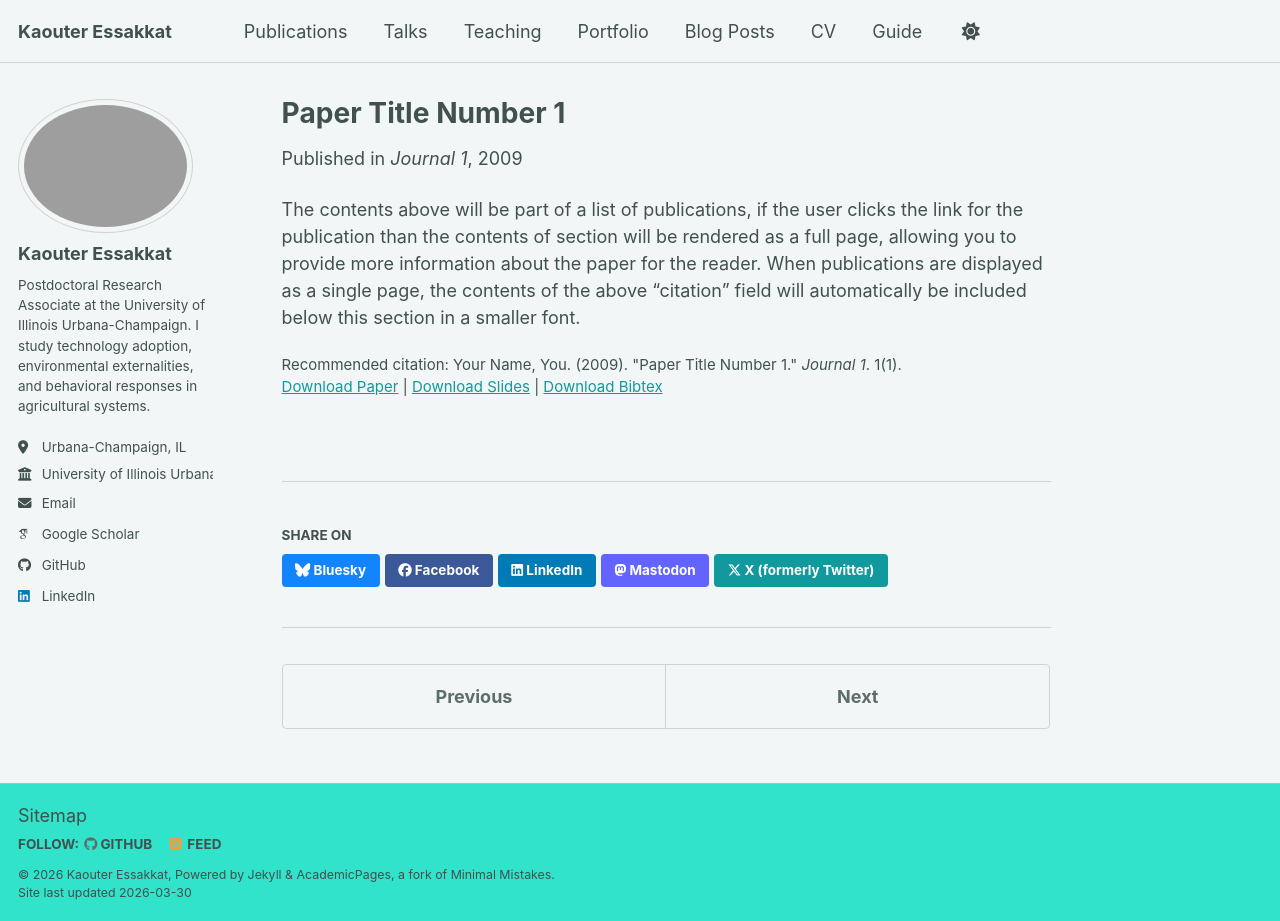
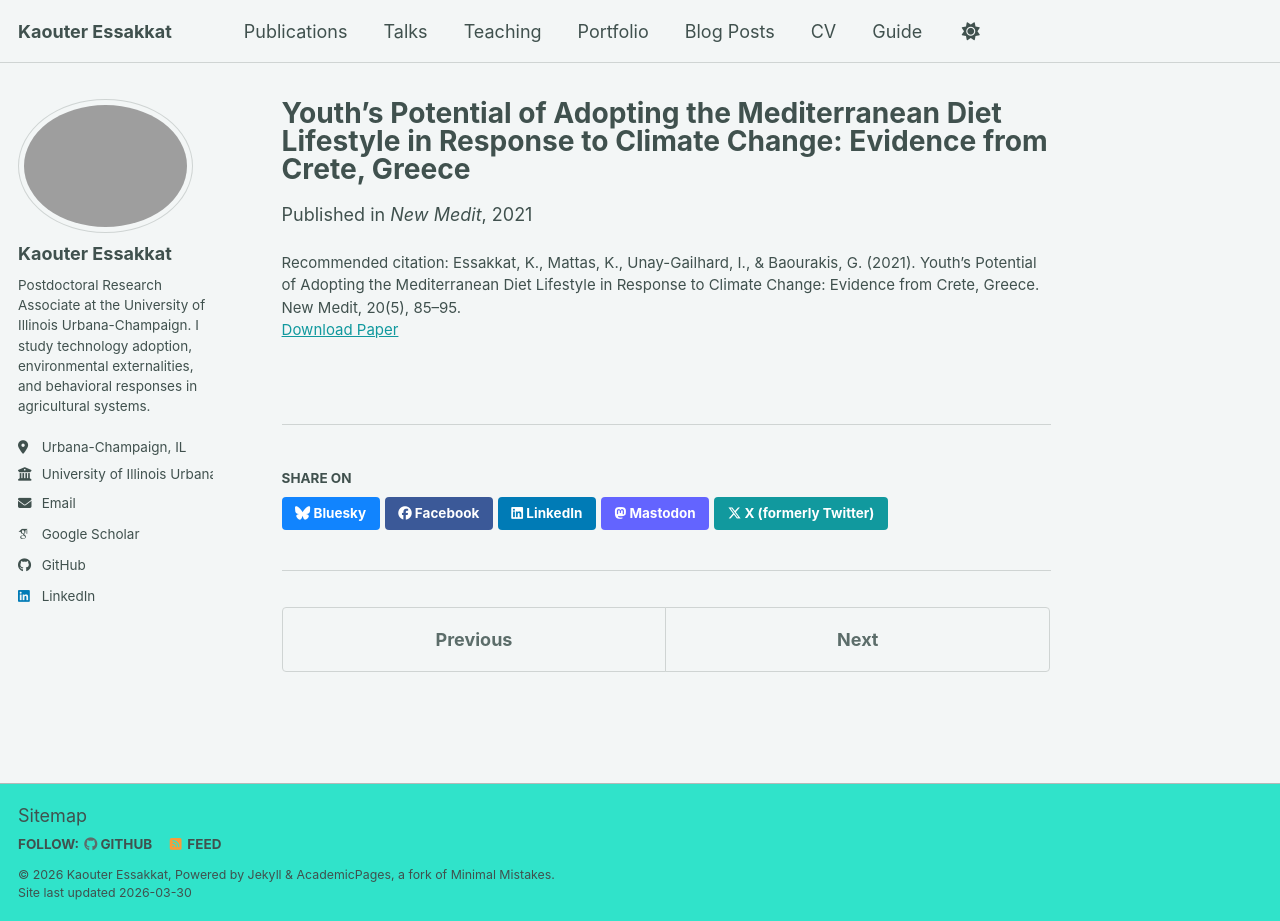
Before and after one commit to KaouterEssakkat/kaouteressakkat.github.io, a Jekyll site: the page built from _publications/2009-10-01-paper-title-number-1.md, in a window 1280 px wide and 921 px high. Built offline with Jekyll 4.4.1, drawn with Linux system fonts in a browser that asks for light colours; some web fonts are replaced; a script bundle is joined from its source files by our own code; library files that are not in the unit come from our copies.

Commit message:
2021-newmedit.md

```diff
--- a/_publications/2009-10-01-paper-title-number-1.md
+++ b/_publications/2009-10-01-paper-title-number-1.md
@@ -1,14 +1,10 @@
 ---
-title: "Paper Title Number 1"
+title: "Youth’s Potential of Adopting the Mediterranean Diet Lifestyle in Response to Climate Change: Evidence from Crete, Greece"
 collection: publications
 category: manuscripts
-permalink: /publication/2009-10-01-paper-title-number-1
-excerpt: 'This paper is about the number 1. The number 2 is left for future work.'
-date: 2009-10-01
-venue: 'Journal 1'
-slidesurl: 'https://academicpages.github.io/files/slides1.pdf'
-paperurl: 'https://academicpages.github.io/files/paper1.pdf'
-bibtexurl: 'https://academicpages.github.io/files/bibtex1.bib'
-citation: 'Your Name, You. (2009). &quot;Paper Title Number 1.&quot; <i>Journal 1</i>. 1(1).'
+permalink: /publication/2021-newmedit
+date: 2021-01-01
+venue: "New Medit"
+paperurl: "https://papers.ssrn.com/sol3/Delivery.cfm?abstractid=5598554"
+citation: "Essakkat, K., Mattas, K., Unay-Gailhard, I., & Baourakis, G. (2021). Youth’s Potential of Adopting the Mediterranean Diet Lifestyle in Response to Climate Change: Evidence from Crete, Greece. New Medit, 20(5), 85–95."
 ---
-The contents above will be part of a list of publications, if the user clicks the link for the publication than the contents of section will be rendered as a full page, allowing you to provide more information about the paper for the reader. When publications are displayed as a single page, the contents of the above "citation" field will automatically be included below this section in a smaller font.
```
